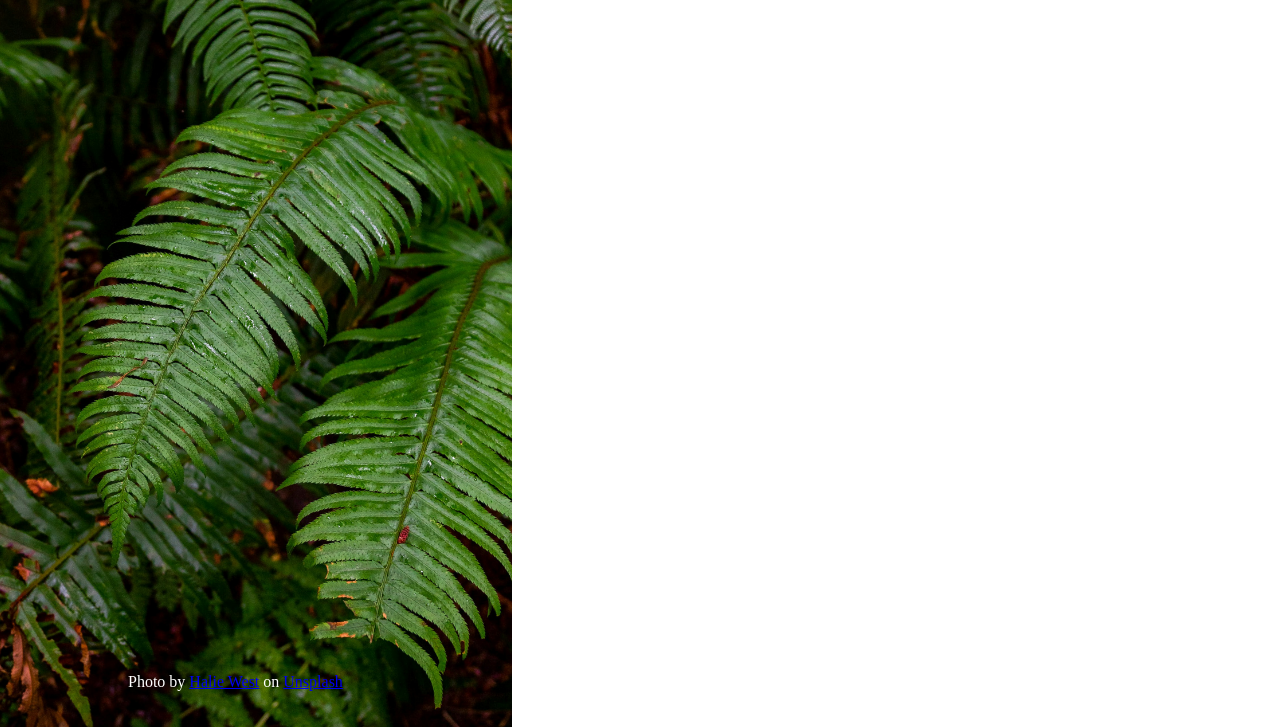
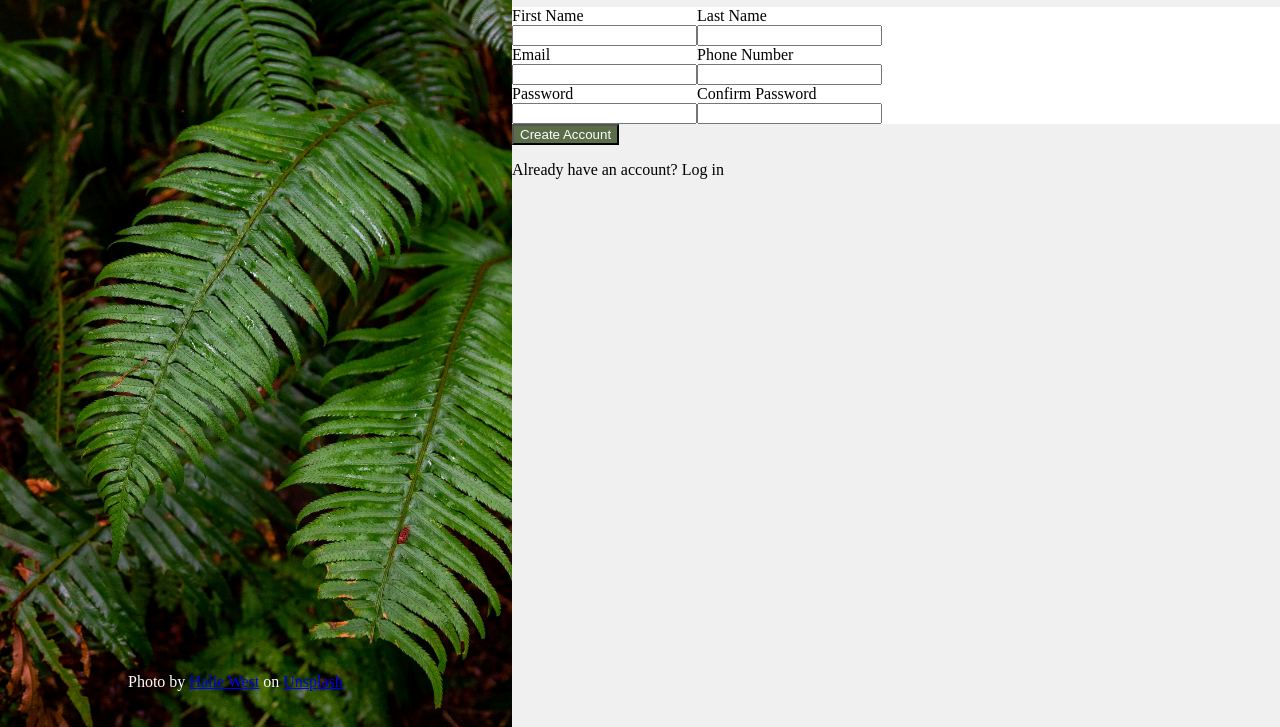
Before and after one commit to cjdebuse/sign-up, a plain HTML site: page index.html in a window 1280 px wide. Shown: the part 73-800 px from the top of the page. Drawn offline with Linux system fonts and the light colour scheme.

Commit message:
Add form side content

```diff
--- a/index.html
+++ b/index.html
@@ -10,6 +10,28 @@
     <div class="img-side">
         <p>Photo by <a href="https://unsplash.com/@haliewestphoto?utm_content=creditCopyText&utm_medium=referral&utm_source=unsplash">Halie West</a> on <a href="https://unsplash.com/photos/green-leaf-plant-in-close-up-photography-25xggax4bSA?utm_content=creditCopyText&utm_medium=referral&utm_source=unsplash">Unsplash</a></p>
     </div>
-    <div class="form-side"></div>
+    <div class="form-side">
+        <h1>Some stuff</h1>
+        <form id="user-info" action="">
+            <div class="left-controls">
+                <label for="first-name">First Name</label>
+                <input type="text" name="first-name" id="first-name">
+                <label for="email">Email</label>
+                <input type="email" name="email" id="email">
+                <label for="pwd">Password</label>
+                <input type="password" name="pwd" id="pwd">
+            </div>
+            <div class="right-controls">
+                <label for="last-name">Last Name</label>
+                <input type="text" name="last-name" id="last-name">
+                <label for="phone">Phone Number</label>
+                <input type="tel" name="phone" id="phone">
+                <label for="confirm-pwd">Confirm Password</label>
+                <input type="password" name="confirm-pwd" id="confirm-pwd">
+            </div>
+        </form>
+        <button type="submit" form="user-info">Create Account</button>
+        <p>Already have an account? Log in</p>
+    </div>
 </body>
 </html>
--- a/style.css
+++ b/style.css
@@ -4,6 +4,20 @@ body {
     margin: 0;
     padding: 0;
     width: 100vw;
+}
+
+button {
+    background-color: #596D48;
+    color: white;
+}
+
+form {
+    background-color: white;
+    display: flex;
+}
+
+label {
+    display: block;
 }
 
 .img-side {
@@ -20,5 +34,6 @@ body {
 }
 
 .form-side {
+    background-color: rgb(240, 240, 240);
     width: 60vw;
 }
```
